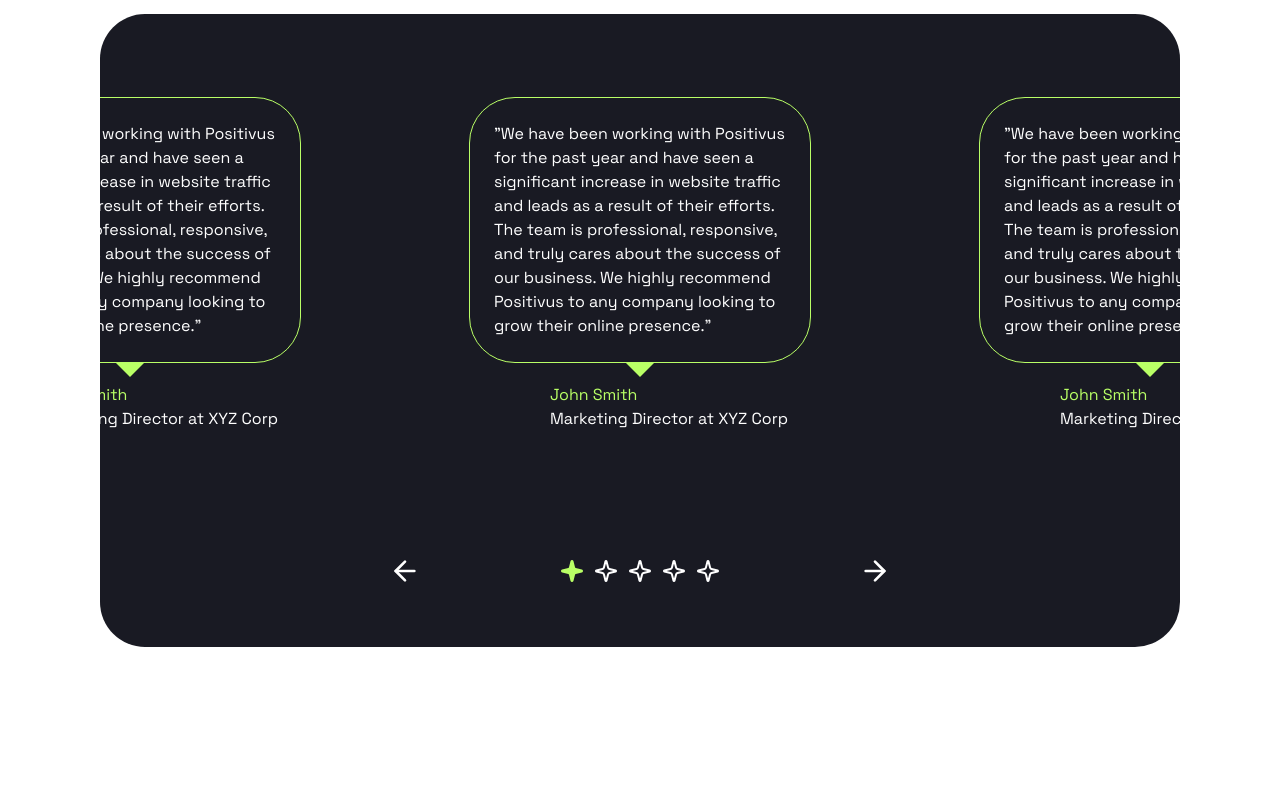
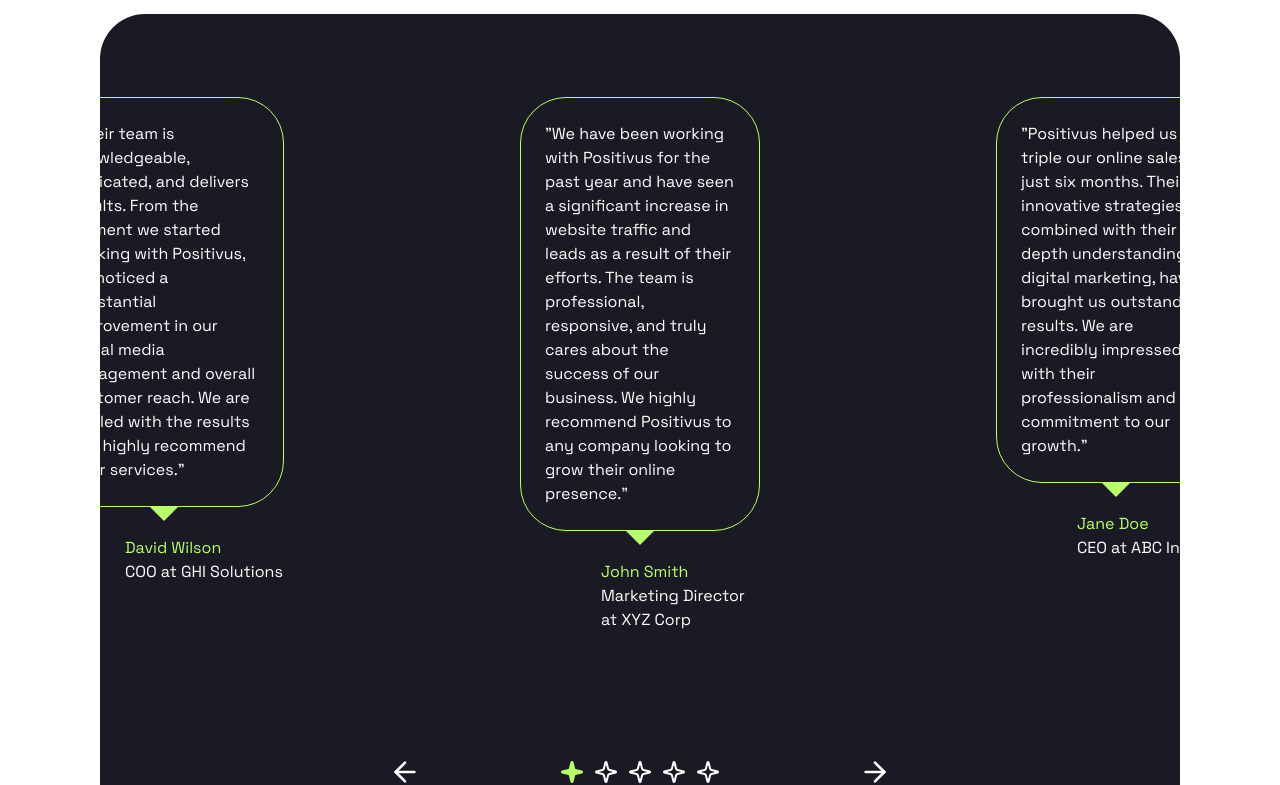
Before and after one commit to GregoireDuhem/Positivus, a React (Vite) app: page / in a window 1280 px wide. Shown: the part 6340-7125 px from the top of the page. Built offline with nearby package versions, Linux system fonts and the light colour scheme.

Commit message:
card slider not working

```diff
--- a/src/App.jsx
+++ b/src/App.jsx
@@ -170,6 +170,7 @@
         text={"Meet the skilled and experienced team behind our successful digital marketing strategies"}
       />
 
+      {/* Team */}
       <div className="mt-10 md:mt-[80px] px-5 md:px-[100px] space-y-[30px] md:space-y-0 md:grid md:grid-cols-3 md:gap-10">
         <Team
           img={"Team1.png"}
--- a/src/Footer.jsx
+++ b/src/Footer.jsx
@@ -49,7 +49,7 @@
           <input
             type="email"
             placeholder="Email"
-            className="rounded-[14px] bg-[#292A32] outline outline-1 outline-white px-[20px] py-[18px] w-full text-p-mobile md:h-[68px]"
+            className="rounded-[14px] bg-[#292A32] outline outline-1 outline-white text-white px-[20px] py-[18px] w-full text-p-mobile md:h-[68px]"
           />
           <button className="flex items-center justify-center px-[35px] py-5 bg-Green text-Dark w-full text-[20px] rounded-[14px] md:h-[68px]">
             Subscribe to news
@@ -64,7 +64,7 @@
         <input
           type="email"
           placeholder="Email"
-          className="rounded-[14px] bg-[#292A32] outline outline-1 outline-white px-[20px] py-[18px] w-full text-p-mobile"
+          className="rounded-[14px] bg-[#292A32] outline outline-1 outline-white text-white px-[20px] py-[18px] w-full text-p-mobile"
         />
         <button className="flex items-center justify-center px-[35px] py-5 bg-Green text-Dark w-full  text-[20px] rounded-[14px]">
           Subscribe to news
--- a/src/Testimonial.jsx
+++ b/src/Testimonial.jsx
@@ -1,52 +1,113 @@
+import { useState } from "react";
 import { ArrowLeft, ArrowRight, Sparkle } from "lucide-react";
+import { motion, AnimatePresence } from "framer-motion";
+
+const testimonials = [
+  {
+    text: "We have been working with Positivus for the past year and have seen a significant increase in website traffic and leads as a result of their efforts. The team is professional, responsive, and truly cares about the success of our business. We highly recommend Positivus to any company looking to grow their online presence.",
+    author: "John Smith",
+    role: "Marketing Director at XYZ Corp",
+  },
+  {
+    text: "Positivus helped us triple our online sales in just six months. Their innovative strategies, combined with their in-depth understanding of digital marketing, have brought us outstanding results. We are incredibly impressed with their professionalism and commitment to our growth.",
+    author: "Jane Doe",
+    role: "CEO at ABC Inc.",
+  },
+  {
+    text: "The level of detail and thought that Positivus puts into their work is unparalleled. Our online engagement has skyrocketed, and our brand presence has never been stronger. Their team has been a game changer for our online growth, and we are extremely pleased with their service.",
+    author: "Michael Johnson",
+    role: "Head of Digital at E-Commerce Co.",
+  },
+  {
+    text: "Positivus' SEO services have transformed our website traffic and lead generation. Their strategic approach and hands-on management have consistently driven high-quality leads to our site. We are thrilled with their results and look forward to our continued partnership.",
+    author: "Emily Brown",
+    role: "Content Strategist at DEF Ltd.",
+  },
+  {
+    text: "Their team is knowledgeable, dedicated, and delivers results. From the moment we started working with Positivus, we noticed a substantial improvement in our social media engagement and overall customer reach. We are thrilled with the results and highly recommend their services.",
+    author: "David Wilson",
+    role: "COO at GHI Solutions",
+  },
+];
 
 export default function Testimonial() {
+  const [currentIndex, setCurrentIndex] = useState(0);
+
+  const handleNext = () => {
+    setCurrentIndex((prevIndex) => (prevIndex + 1) % testimonials.length);
+  };
+
+  const handlePrev = () => {
+    setCurrentIndex((prevIndex) => (prevIndex === 0 ? testimonials.length - 1 : prevIndex - 1));
+  };
+
   return (
     <div
       className="mt-[40px] md:mt-[80px] mx-5 md:mx-[100px] bg-Dark rounded-[45px] pt-[30px] md:pt-[84px] px-[30px] pb-[60px]
     space-y-[60px] md:space-y-[124px] font-space overflow-hidden"
     >
       <div className="md:flex">
-        <div className="space-y-[21px] md:w-[50%] md:flex md:flex-col md:mx-auto md:transform md:-translate-x-1/2">
-          <Card />
-        </div>
-        <div className="space-y-[21px] md:w-[50%] md:flex-col md:mx-auto hidden md:block">
-          <Card />
-        </div>
-        <div className="space-y-[21px] md:w-[50%] md:flex-col md:mx-auto hidden md:block md:transform md:translate-x-1/2">
-          <Card />
-        </div>
+        <AnimatePresence mode="wait">
+          <motion.div
+            key={currentIndex}
+            initial={{ opacity: 0, x: 100 }}
+            animate={{ opacity: 1, x: 0 }}
+            exit={{ opacity: 0, x: -100 }}
+            transition={{ duration: 0.5 }}
+            className="space-y-[21px] md:space-y-0 md:w-[70%] md:flex md:flex-row md:mx-auto"
+          >
+            <div className="hidden md:block w-2/3 md:transform md:-translate-x-[100%]">
+              <Card
+                text={testimonials[(currentIndex - 1 + testimonials.length) % testimonials.length].text}
+                author={testimonials[(currentIndex - 1 + testimonials.length) % testimonials.length].author}
+                role={testimonials[(currentIndex - 1 + testimonials.length) % testimonials.length].role}
+              />
+            </div>
+            <div className="md:w-2/3">
+              <Card
+                text={testimonials[currentIndex].text}
+                author={testimonials[currentIndex].author}
+                role={testimonials[currentIndex].role}
+              />
+            </div>
+            <div className="hidden md:block w-2/3 md:transform md:translate-x-[100%]">
+              <Card
+                text={testimonials[(currentIndex + 1 + testimonials.length) % testimonials.length].text}
+                author={testimonials[(currentIndex + 1 + testimonials.length) % testimonials.length].author}
+                role={testimonials[(currentIndex + 1 + testimonials.length) % testimonials.length].role}
+              />
+            </div>
+          </motion.div>
+        </AnimatePresence>
       </div>
 
       <div className="flex justify-between text-center items-center md:justify-evenly md:mx-[120px]">
-        <ArrowLeft className="text-white w-8 h-8 cursor-pointer" />
+        <ArrowLeft className="text-white w-8 h-8 cursor-pointer" onClick={handlePrev} />
         <div className="text-white flex space-x-[10px]">
-          <Sparkle className="text-Green fill-Green" />
-          <Sparkle />
-          <Sparkle />
-          <Sparkle />
-          <Sparkle />
+          {testimonials.map((_, index) => (
+            <Sparkle
+              key={index}
+              className={index === currentIndex ? "text-Green fill-Green" : ""}
+              onClick={() => setCurrentIndex(index)}
+            />
+          ))}
         </div>
-        <ArrowRight className="text-white w-8 h-8 cursor-pointer" />
+        <ArrowRight className="text-white w-8 h-8 cursor-pointer" onClick={handleNext} />
       </div>
     </div>
   );
 }
 
-function Card() {
+function Card({ text, author, role }) {
   return (
     <>
-      <div className="relative outline outline-1 outline-Green rounded-[45px] p-6 ">
-        <div className="text-p-mobile text-white">
-          "We have been working with Positivus for the past year and have seen a significant increase in website traffic
-          and leads as a result of their efforts. The team is professional, responsive, and truly cares about the
-          success of our business. We highly recommend Positivus to any company looking to grow their online presence."
-        </div>
+      <div className="relative outline outline-1 outline-Green rounded-[45px] p-6">
+        <div className="text-p-mobile text-white">{`"${text}"`}</div>
         <div className="absolute bottom-[-15px] left-1/2 transform -translate-x-1/2 w-0 h-0 border-l-[15px] border-r-[15px] border-t-[15px] border-l-transparent border-r-transparent border-t-Green"></div>
       </div>
-      <div className="text-white ml-10 md:ml-20 text-p-mobile md:flex md:flex-col md:text-start md:selft-start">
-        <div className="text-Green">John Smith</div>
-        <div>Marketing Director at XYZ Corp</div>
+      <div className="text-white ml-10 md:ml-20 text-p-mobile md:flex md:flex-col md:text-start md:selft-start md:mt-[30px]">
+        <div className="text-Green">{author}</div>
+        <div>{role}</div>
       </div>
     </>
   );
```
